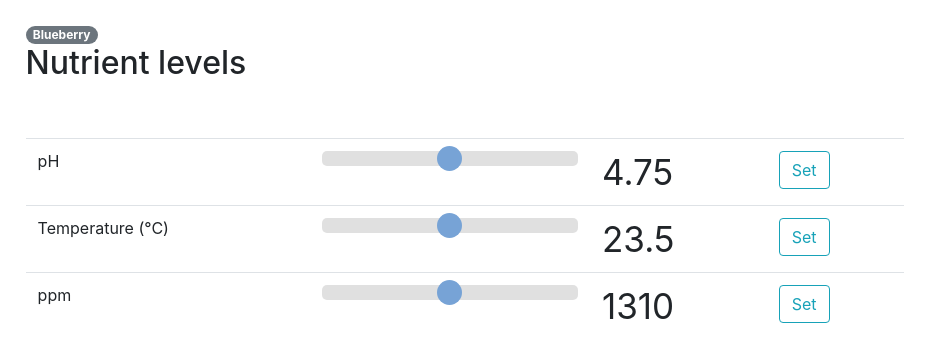
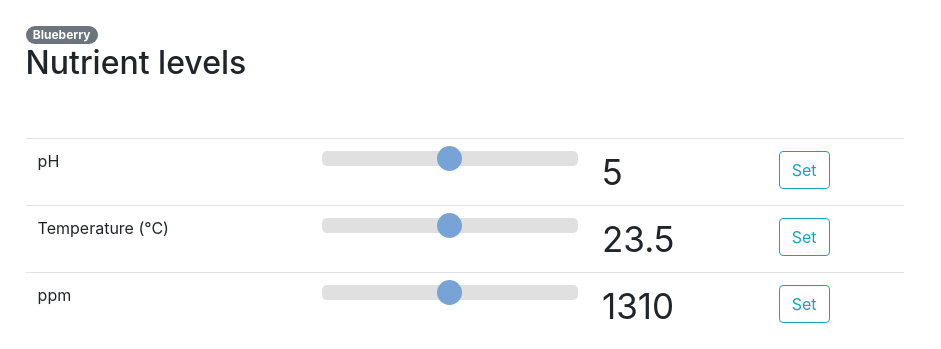
Before and after one commit to sakshi2912/BoundlessAgro, a Flask app: page / in a window 1280 px wide. Shown: the top 349 px of the page, without its empty margins (0-941 px from the left). Run offline with Flask 2, Linux system fonts and the light colour scheme; some libraries are stand-ins or nearby versions.

Commit message:
Change range

```diff
--- a/dashboard/templates/home.html
+++ b/dashboard/templates/home.html
@@ -88,7 +88,7 @@
                                         <tr>
 
                                                 <td>pH</td>
-                                                <td><input type="range" min="4" max="5.5" value="" step="0.01"
+                                                <td><input type="range" min="3" max="7" value="" step="0.001"
                                                                 class="slider" id="ph_slider"></td>
                                                 <td><span class="display_vals" id="ph_value"></span></td>
                                                 <td><button type="button" class="btn btn-outline-info" id="phbutton"
@@ -213,7 +213,7 @@
                         var good = "GOOD";
                         var bad = "BAD";
                         document.getElementById("val_ph").innerHTML = val1;
-                        if (val1 > 4.1 && val1 < 5.5) {
+                        if (val1 > 4.5 && val1 < 5.8) {
                                 document.getElementById("status_ph").innerHTML = good;
                                 document.getElementById("status_ph").setAttribute("style", "color:green;")
                         }
```
